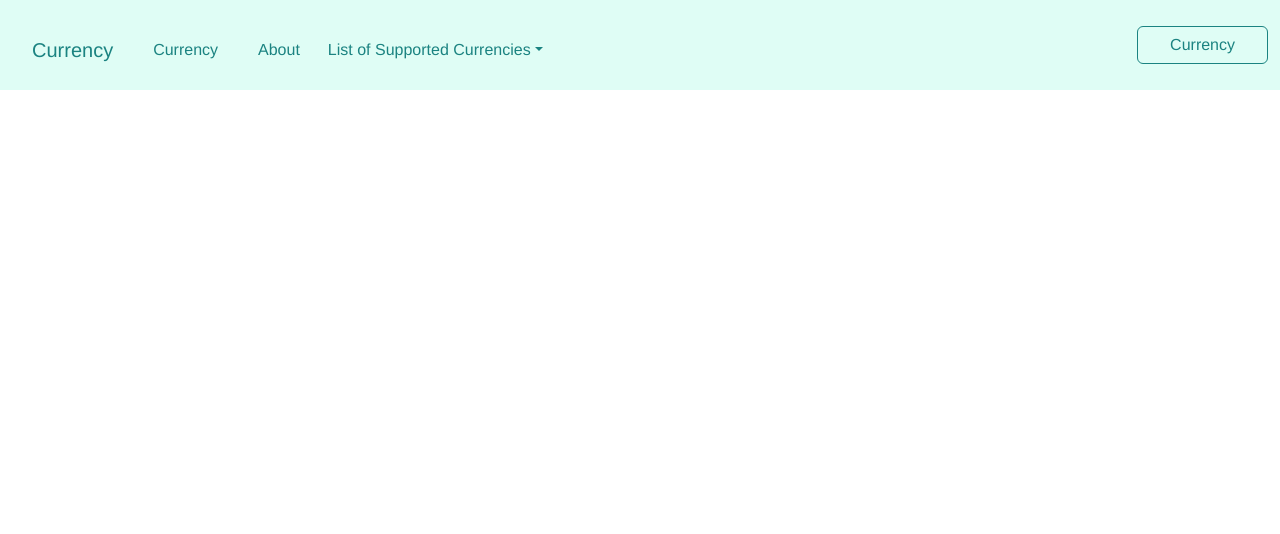
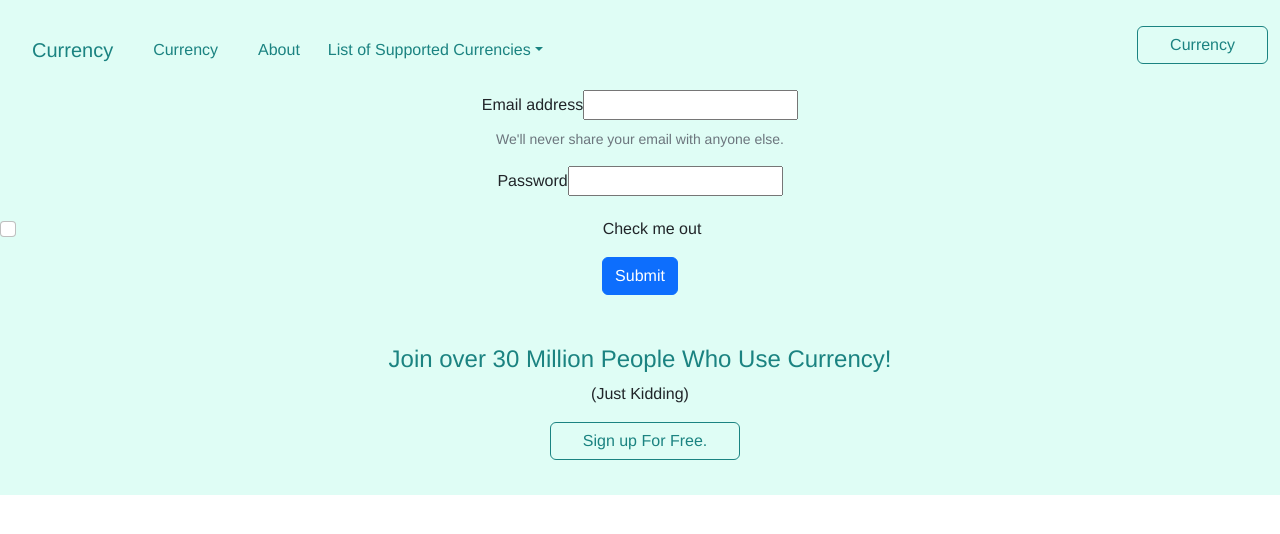
Before and after one commit to SoulGorilla/project-2-react, a React (Create React App) app: page /SignUp in a window 1280 px wide. Shown: the top 534 px of the page. Built offline with nearby package versions, Linux system fonts and the light colour scheme.

Commit message:
Added footer.js and contact form

```diff
--- a/src/App.css
+++ b/src/App.css
@@ -35,45 +35,58 @@
   to {
     transform: rotate(360deg);
   }
+} *{
+  font-family: avenir,helvetica,sans-serif;
 }
  .navbar-light {
    background-color: #dffdf5;
    font-family: avenir,helvetica,sans-serif;
- } .navbar-toggler {
+ }
+ .navbar-toggler {
   border-color: #1b8381
- } .navbar-brand {
+ }
+ .navbar-brand {
   color: #1b8381;
   margin: 0 auto;
   margin-top: 10px;
- } a {
+ }
+ a {
   color: #1b8381;
   text-decoration: none;
   padding: 20px 20px 20px 20px;
- } a.dropdown-toggle {
+ }
+ a.dropdown-toggle {
   color: #1b8381;
   text-decoration: none;
   padding: 0px 20px 20px 20px;
- } .nav-item {
+ }
+ .nav-item {
    padding-top: 30px;
- } a.crncy:hover {
+ }
+ a.crncy:hover {
    color: white;
 
- } .form-control {
+ }
+ .form-control {
    width: 50%;
- } .d-flex {
+ }
+ .d-flex {
    margin-top: 20px;;
   justify-content: center;
- }.custom-select {
+ }
+ .custom-select {
   color: #1b8381;
   border-color: #1b8381;
   border-radius: 10px;
 
 
- }.btn-outline-success {
+ }
+ .btn-outline-success {
   border-color: #1b8381;
   background-color: #dffdf5;
   margin-left: 10px;
- } #result {
+ }
+  #result {
   color: #228B22;
   font-weight: 700;
   background-color: #dffdf5;
@@ -81,14 +94,29 @@
   border-radius: 5px;
 
 
- } .list-group{
+ }
+ .list-group{
    margin-top: 40px;
 
- } .list-group-item {
+ }
+ .list-group-item {
   font-weight: 700;
   display: flex;
   justify-content: space-between;
 
-
+ }
+  .bijon {
+  background-color: #dffdf5;
+  height: 200px;
 
  }
+  #b {
+  color: #1b8381;
+   padding-top: 50px;
+ }
+  #sub {
+  background-color: #dffdf5;
+  font-family: avenir,helvetica,sans-serif;
+  margin: 0 auto;
+
+ }
--- a/src/App.js
+++ b/src/App.js
@@ -3,6 +3,8 @@ import { useState, useEffect } from "react";
 import Currency from "./Components/Currency.js";
 import Nav from "./Components/Nav.js";
 import This from "./Components/This.js";
+import Footer from "./Components/Footer.js";
+import SignUp from "./Components/SignUp.js";
 import { BrowserRouter as Router, Routes, Route, Link } from "react-router-dom";
 
 function App() {
@@ -13,7 +15,9 @@ function App() {
       <Routes>
         <Route path="/about" element={<Currency />}></Route>
         <Route path="/this" element={<This />}></Route>
+        <Route path="/SignUp" element={<SignUp />}></Route>
       </Routes>
+      <Footer />
     </div>
   );
 }
--- /dev/null
+++ b/src/Components/Footer.js
@@ -0,0 +1,22 @@
+import { BrowserRouter as Router, Switch, Route, Link } from "react-router-dom";
+const Footer = () => {
+  return (
+    <div class="bijon">
+      <h4 id="b">Join over 30 Million People Who Use Currency!</h4>
+      <p>(Just Kidding)</p>
+      <button class="btn btn-outline-success" type="link">
+        <Link to="/SignUp">Sign up For Free.</Link>
+      </button>
+    </div>
+  );
+};
+
+export default Footer;
+
+{
+  /* <button class="btn btn-outline-success" type="link">
+  <Link className="crncy" to="/about">
+    Currency
+  </Link>
+</button>; */
+}
--- /dev/null
+++ b/src/Components/SignUp.js
@@ -0,0 +1,43 @@
+const SignUp = () => {
+  return (
+    <div id="sub">
+      <form>
+        <div class="mb-3">
+          <label for="exampleInputEmail1" class="form-label">
+            Email address
+          </label>
+          <input
+            type="email"
+            class="form-control1"
+            id="exampleInputEmail1"
+            aria-describedby="emailHelp"
+          />
+          <div id="emailHelp" class="form-text">
+            We'll never share your email with anyone else.
+          </div>
+        </div>
+        <div class="mb-3">
+          <label for="exampleInputPassword1" class="form-label">
+            Password
+          </label>
+          <input
+            type="password"
+            class="form-control1"
+            id="exampleInputPassword1"
+          />
+        </div>
+        <div class="mb-3 form-check">
+          <input type="checkbox" class="form-check-input" id="exampleCheck1" />
+          <label class="form-check-label" for="exampleCheck1">
+            Check me out
+          </label>
+        </div>
+        <button type="submit" class="btn btn-primary">
+          Submit
+        </button>
+      </form>
+    </div>
+  );
+};
+
+export default SignUp;
```
